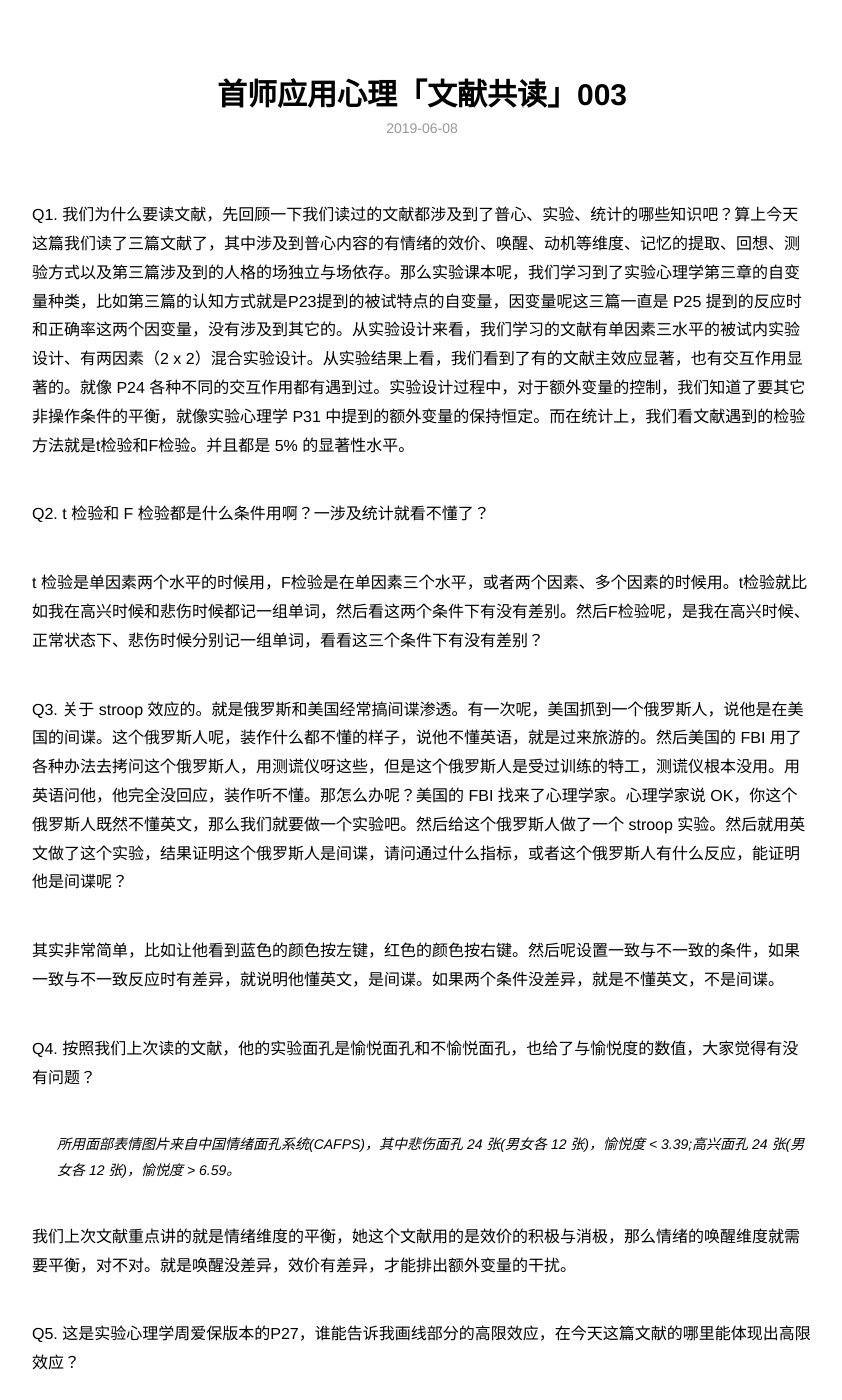
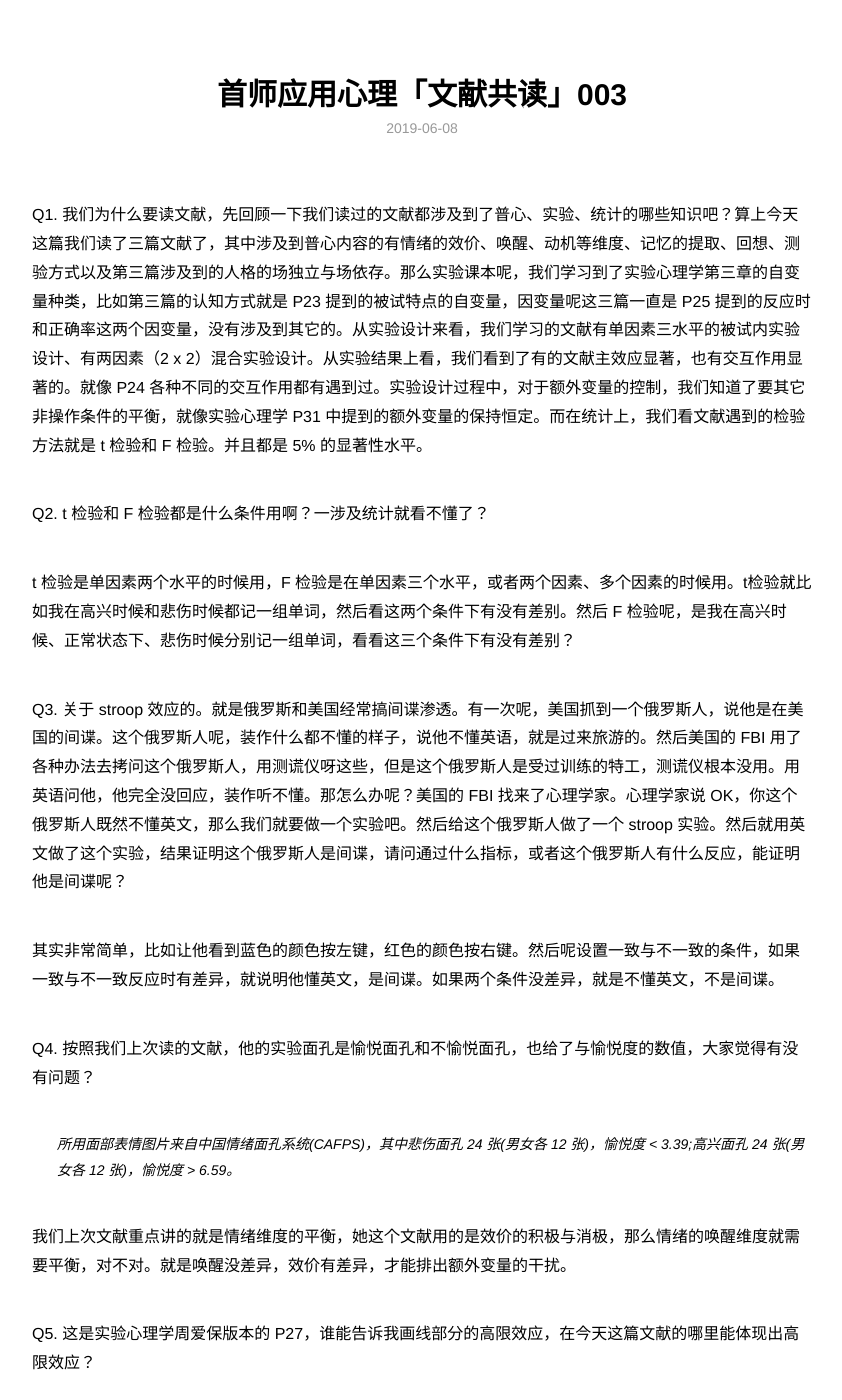
Before and after one commit to zapp926/cnu.github.io, a Jekyll site: the page built from _posts/2019-06-08-Paper-exp03.md, in a window 1280 px wide and 1400 px high. Shown: the whole window, without its empty margins (218-1060 px from the left). Built offline with Jekyll 4.4.1, drawn with Linux system fonts in a browser that asks for light colours.

```diff
--- a/_posts/2019-06-08-Paper-exp03.md
+++ b/_posts/2019-06-08-Paper-exp03.md
@@ -5,11 +5,11 @@ category: blog
 description: 共读文献才能打通「实验」与「统计」的双重枷锁。
 ---
 
-Q1. 我们为什么要读文献，先回顾一下我们读过的文献都涉及到了普心、实验、统计的哪些知识吧？算上今天这篇我们读了三篇文献了，其中涉及到普心内容的有情绪的效价、唤醒、动机等维度、记忆的提取、回想、测验方式以及第三篇涉及到的人格的场独立与场依存。那么实验课本呢，我们学习到了实验心理学第三章的自变量种类，比如第三篇的认知方式就是P23提到的被试特点的自变量，因变量呢这三篇一直是 P25 提到的反应时和正确率这两个因变量，没有涉及到其它的。从实验设计来看，我们学习的文献有单因素三水平的被试内实验设计、有两因素（2 x 2）混合实验设计。从实验结果上看，我们看到了有的文献主效应显著，也有交互作用显著的。就像 P24 各种不同的交互作用都有遇到过。实验设计过程中，对于额外变量的控制，我们知道了要其它非操作条件的平衡，就像实验心理学 P31 中提到的额外变量的保持恒定。而在统计上，我们看文献遇到的检验方法就是t检验和F检验。并且都是 5% 的显著性水平。
+Q1. 我们为什么要读文献，先回顾一下我们读过的文献都涉及到了普心、实验、统计的哪些知识吧？算上今天这篇我们读了三篇文献了，其中涉及到普心内容的有情绪的效价、唤醒、动机等维度、记忆的提取、回想、测验方式以及第三篇涉及到的人格的场独立与场依存。那么实验课本呢，我们学习到了实验心理学第三章的自变量种类，比如第三篇的认知方式就是 P23 提到的被试特点的自变量，因变量呢这三篇一直是 P25 提到的反应时和正确率这两个因变量，没有涉及到其它的。从实验设计来看，我们学习的文献有单因素三水平的被试内实验设计、有两因素（2 x 2）混合实验设计。从实验结果上看，我们看到了有的文献主效应显著，也有交互作用显著的。就像 P24 各种不同的交互作用都有遇到过。实验设计过程中，对于额外变量的控制，我们知道了要其它非操作条件的平衡，就像实验心理学 P31 中提到的额外变量的保持恒定。而在统计上，我们看文献遇到的检验方法就是 t 检验和 F 检验。并且都是 5% 的显著性水平。
 
 Q2. t 检验和 F 检验都是什么条件用啊？一涉及统计就看不懂了？
 
-t 检验是单因素两个水平的时候用，F检验是在单因素三个水平，或者两个因素、多个因素的时候用。t检验就比如我在高兴时候和悲伤时候都记一组单词，然后看这两个条件下有没有差别。然后F检验呢，是我在高兴时候、正常状态下、悲伤时候分别记一组单词，看看这三个条件下有没有差别？
+t 检验是单因素两个水平的时候用，F 检验是在单因素三个水平，或者两个因素、多个因素的时候用。t检验就比如我在高兴时候和悲伤时候都记一组单词，然后看这两个条件下有没有差别。然后 F 检验呢，是我在高兴时候、正常状态下、悲伤时候分别记一组单词，看看这三个条件下有没有差别？
 
 Q3. 关于 stroop 效应的。就是俄罗斯和美国经常搞间谍渗透。有一次呢，美国抓到一个俄罗斯人，说他是在美国的间谍。这个俄罗斯人呢，装作什么都不懂的样子，说他不懂英语，就是过来旅游的。然后美国的 FBI 用了各种办法去拷问这个俄罗斯人，用测谎仪呀这些，但是这个俄罗斯人是受过训练的特工，测谎仪根本没用。用英语问他，他完全没回应，装作听不懂。那怎么办呢？美国的 FBI 找来了心理学家。心理学家说 OK，你这个俄罗斯人既然不懂英文，那么我们就要做一个实验吧。然后给这个俄罗斯人做了一个 stroop 实验。然后就用英文做了这个实验，结果证明这个俄罗斯人是间谍，请问通过什么指标，或者这个俄罗斯人有什么反应，能证明他是间谍呢？
 
@@ -21,7 +21,7 @@ Q4. 按照我们上次读的文献，他的实验面孔是愉悦面孔和不愉
 
 我们上次文献重点讲的就是情绪维度的平衡，她这个文献用的是效价的积极与消极，那么情绪的唤醒维度就需要平衡，对不对。就是唤醒没差异，效价有差异，才能排出额外变量的干扰。
 
-Q5. 这是实验心理学周爱保版本的P27，谁能告诉我画线部分的高限效应，在今天这篇文献的哪里能体现出高限效应？
+Q5. 这是实验心理学周爱保版本的 P27，谁能告诉我画线部分的高限效应，在今天这篇文献的哪里能体现出高限效应？
 
 嗯大家理解的是对的，就是不管它的四个条件正确率都太高了，达到了天花板，所以在正确率上没有区分度。
 
```
